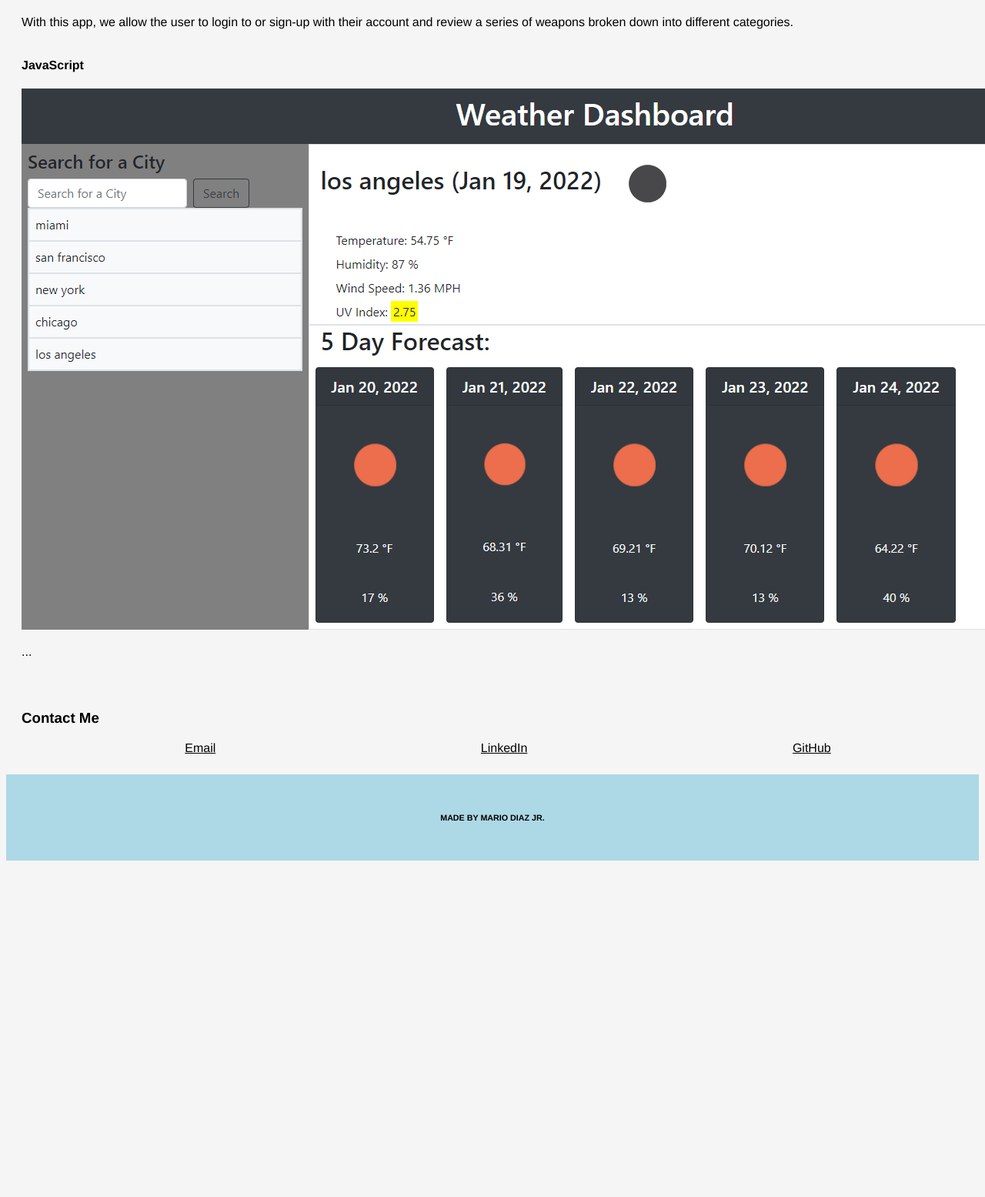
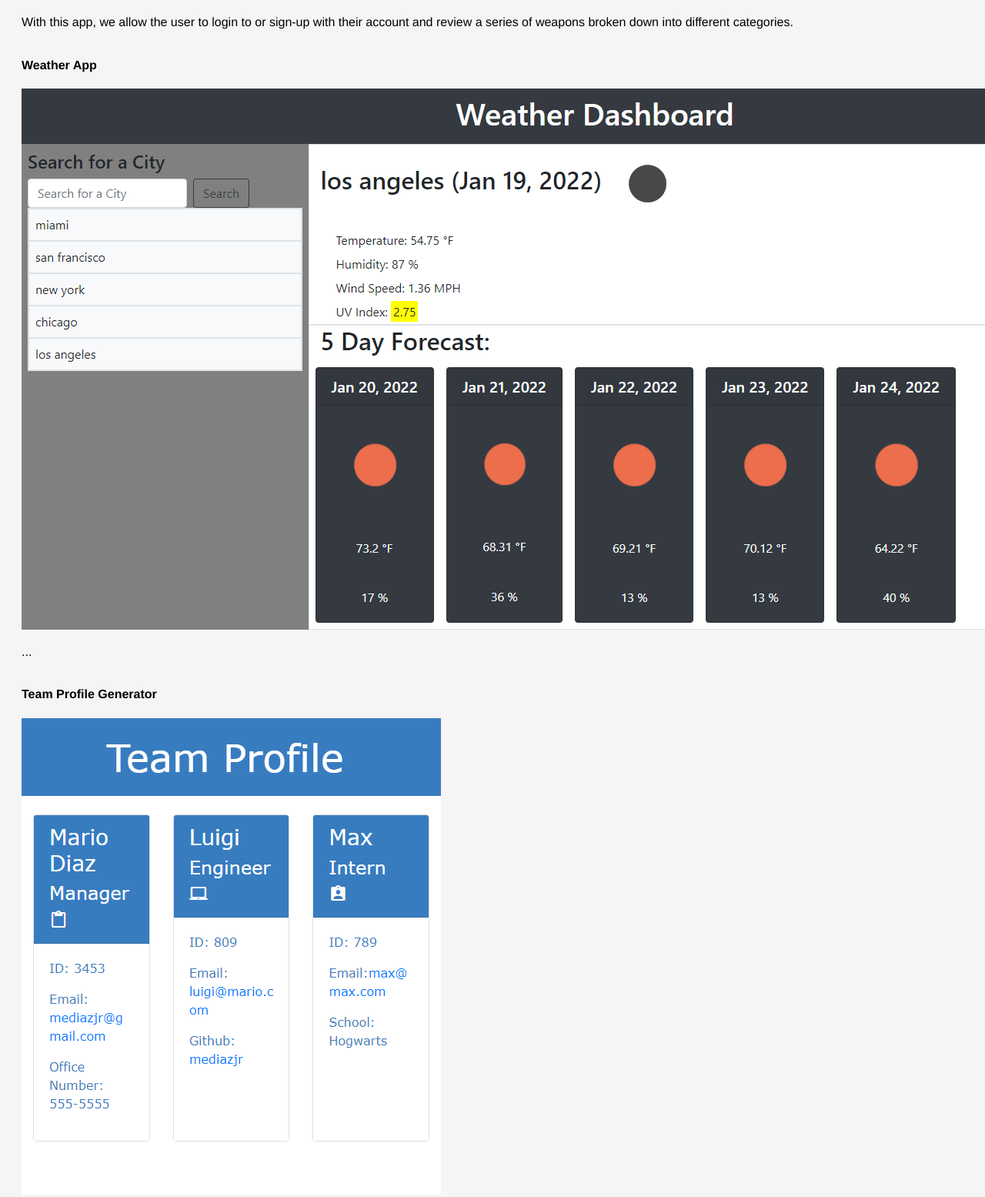
Before and after one commit to mediazjr/Portfolio, a plain HTML site: page index.html in a window 1280 px wide. Shown: the part 3797-5352 px from the top of the page at 77% size. Before the commit the page ends 4940 px from the top, so only its background shows below. Drawn offline with Linux system fonts and the light colour scheme.

Commit message:
added new project

```diff
--- a/index.html
+++ b/index.html
@@ -52,9 +52,17 @@
             </div>
             <div class="flexbox">
                 <h4>
-                    JavaScript
+                    Weather App
                 </h4>
                 <img src="assets/images/Weather app.png">
+                <p>...</p>
+            </div>
+
+            <div class="flexbox">
+                <h4>
+                    Team Profile Generator
+                </h4>
+                <img src="assets/images/team profile gen.png">
                 <p>...</p>
             </div>
 
```
Also changed, not shown: assets/images/team profile gen.png (added).
